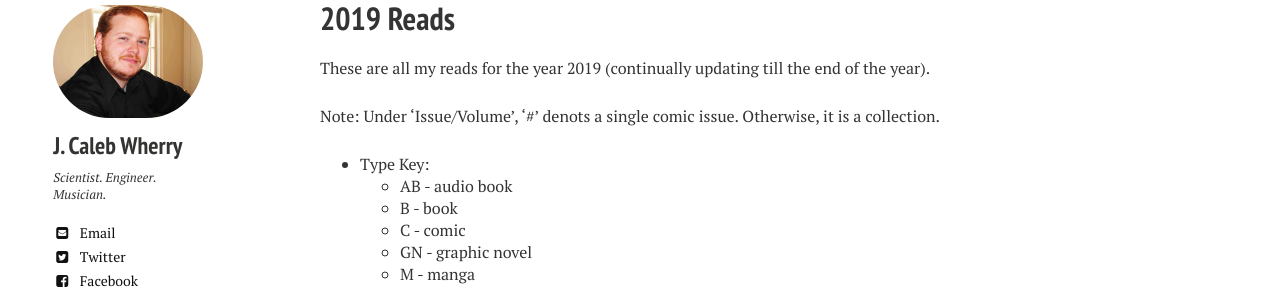
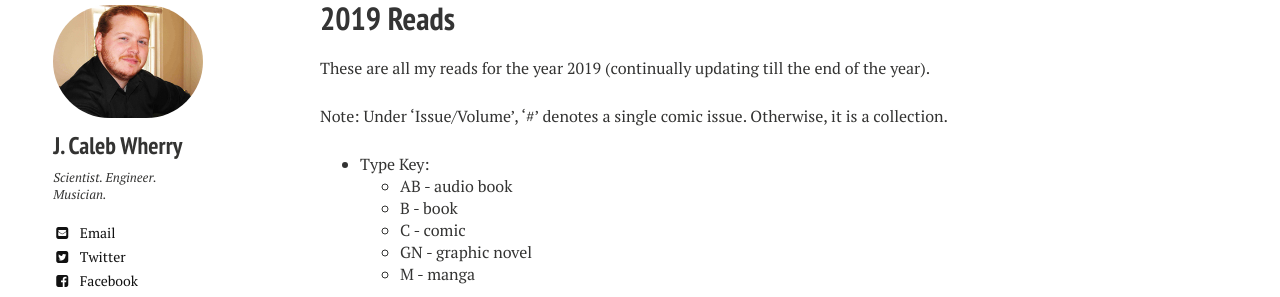
Before and after one commit to calebwherry/calebwherry.github.io, a Jekyll site: the page built from _posts/2019-01-01-2019-Reads.md, in a window 1280 px wide and 1400 px high. Shown: the part 318-615 px from the top of the window. Built offline with Jekyll 4.4.1, drawn with Linux system fonts in a browser that asks for light colours; nearby versions of some CDN libraries; comment, search, counter and statistics services are not loaded; some of the changed text lies outside the part shown.

```diff
--- a/_posts/2019-01-01-2019-Reads.md
+++ b/_posts/2019-01-01-2019-Reads.md
@@ -18,7 +18,7 @@
 
 These are all my reads for the year 2019 (continually updating till the end of the year).
 
-Note: Under 'Issue/Volume', '#' denots a single comic issue. Otherwise, it is a collection.
+Note: Under 'Issue/Volume', '#' denotes a single comic issue. Otherwise, it is a collection.
 
 * Type Key:
     * AB - audio book
```
Also changed, not shown: other parts of _posts/2019-01-01-2019-Reads.md (+2 -1 lines).
